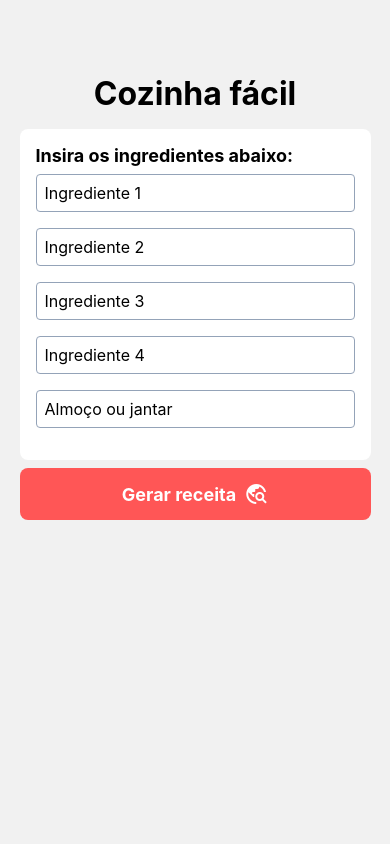
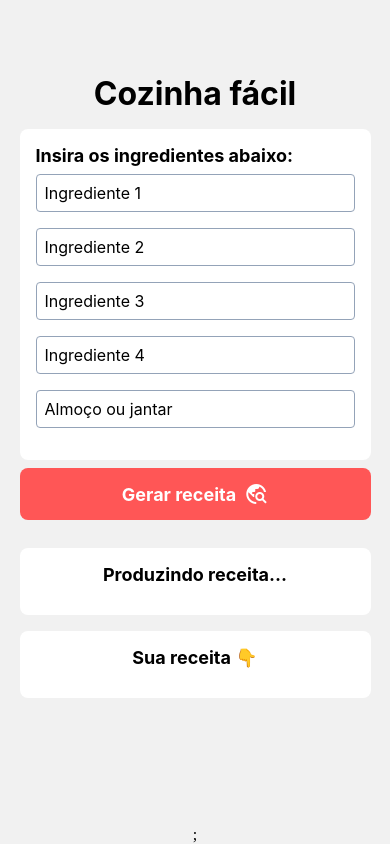
Before and after one commit to IIIgorMoura/test2-IA-integrada, a React Native app in the folder smartKitchen/: screen / in a window 390 px wide. Built offline with nearby package versions, Linux system fonts and the light colour scheme.

Commit message:
inicio integra IA

```diff
--- a/smartKitchen/App.tsx
+++ b/smartKitchen/App.tsx
@@ -1,4 +1,5 @@
 import { StyleSheet, Text, View, TextInput, TouchableOpacity, Platform, StatusBar, ScrollView } from 'react-native';
+import { useState } from "react";
 import { MaterialIcons } from '@expo/vector-icons'
 
 const alturaStatusBar = StatusBar.currentHeight
@@ -7,6 +8,7 @@ export default function App() {
 
   return (
     <View style={ESTILOS.container}>
+
       <StatusBar barStyle="dark-content" translucent={true} backgroundColor="#F1F1F1" />
       <Text style={ESTILOS.header}>Cozinha fácil</Text>
       <View style={ESTILOS.form}>
@@ -36,6 +38,16 @@ export default function App() {
         <Text style={ESTILOS.buttonText}>Gerar receita</Text>
         <MaterialIcons name="travel-explore" size={24} color="#FFF" />
       </TouchableOpacity>
+
+      <ScrollView style={ESTILOS.containerScroll} showsVerticalScrollIndicator={false} contentContainerStyle={{ paddingBottom: 24, marginTop: 4, }}>
+        <View style={ESTILOS.content}>
+          <Text style={ESTILOS.title}>Produzindo receita...</Text>
+        </View>
+
+        <View style={ESTILOS.content}>
+          <Text style={ESTILOS.title}>Sua receita 👇</Text>
+        </View>
+      </ScrollView>;
     </View>
   );
 }
@@ -87,6 +99,23 @@ const ESTILOS = StyleSheet.create({
     fontSize: 18,
     color: '#FFF',
     fontWeight: 'bold'
+  },
+  content: {
+    backgroundColor: '#FFF',
+    padding: 16,
+    width: '100%',
+    marginTop: 16,
+    borderRadius: 8,
+  },
+  title: {
+    fontSize: 18,
+    fontWeight: 'bold',
+    textAlign: 'center',
+    marginBottom: 14
+  },
+  containerScroll: {
+    width: '90%',
+    marginTop: 8,
   }
 
 })
```
